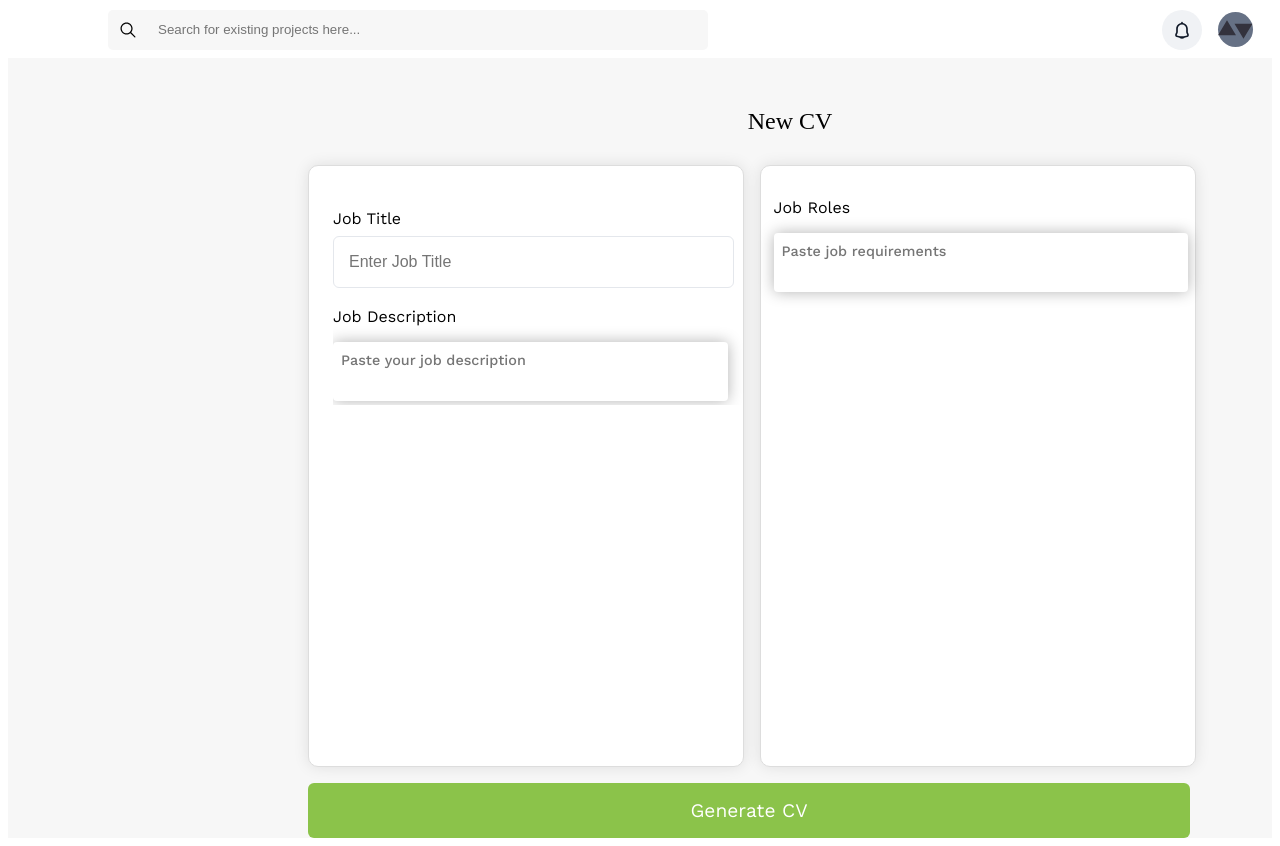
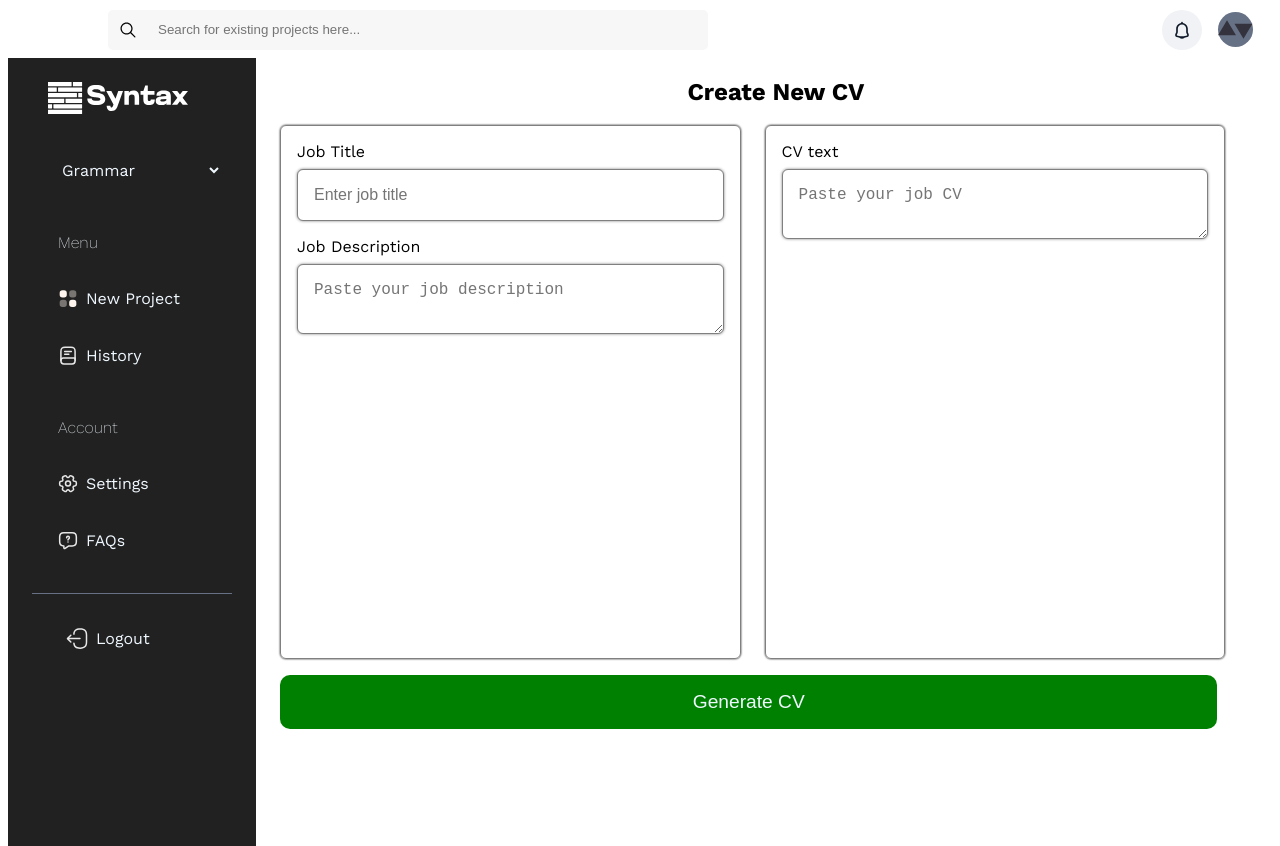
Before and after one commit to Tech-Shark/syntax, a React (Vite) app in the folder src/syntax_frontend/: page /new-cv in a window 1280 px wide. After the commit the page ends 800 px from the top, so only its background shows below. Built offline with nearby package versions, Linux system fonts and the light colour scheme.

Commit message:
restyled new-cv page

```diff
--- a/src/syntax_frontend/src/components/Header/header.module.css
+++ b/src/syntax_frontend/src/components/Header/header.module.css
@@ -33,6 +33,7 @@
     padding: 0 50px;
     height: 40px;
     border: none;
+    outline: none;
     width: 400px;
 }
 .logo_div{
--- a/src/syntax_frontend/src/components/Sidebar_CV/sidebar.module.css
+++ b/src/syntax_frontend/src/components/Sidebar_CV/sidebar.module.css
@@ -60,7 +60,7 @@ select{
     font-size: 1rem;
 }
 
-@media screen and (max-width: 1280px) {
+@media screen and (max-width: 1024px) {
     .sidebar_bg{
         display: none;
     }
--- a/src/syntax_frontend/src/views/NewCV/NewCv.jsx
+++ b/src/syntax_frontend/src/views/NewCV/NewCv.jsx
@@ -7,13 +7,13 @@ import { syntax_backend } from 'declarations/syntax_backend'
 
 function NewCv() {
     const [title, setTitle] = useState('');
-    const [role, setRole] = useState('');
     const [description, setDescription] = useState('');
+    const [cvText, setCvText] = useState('');
 
-    function handleRole(event) {
+    function handleCVText(event) {
         event.target.style.height = "auto";
         event.target.style.height = `${event.target.scrollHeight}px`;
-        setRole(event.target.value);
+        setCvText(event.target.value);
       }
     function handleDescription(event) {
         event.target.style.height = "auto";
@@ -50,9 +50,51 @@ function NewCv() {
 
   return (
     <div className={styles.new_cv_container}>
+        <Header />
+        <div className={styles.main_body}>
+        <div className={styles.sidebar_container}>
         <Sidebar />
-        <Header />
+        </div>
         <section className={styles.main_section}>
+        <h2>Create New CV</h2>
+            <div className={styles.cv_container}>
+
+            <div className={styles.left_container}>
+            <div className={styles.input_box}>
+                <label htmlFor="job_title">Job Title</label>
+                <input type="text" placeholder='Enter job title' />
+            </div>
+            <div className={styles.input_box}>
+                <label htmlFor="job_title">Job Description</label>
+                <textarea
+                        className={styles.textarea}
+                        placeholder="Paste your job description"
+                        onInput={handleDescription}
+                        value={description}
+                        >
+                </textarea>
+            </div>
+            </div>
+            <div className={styles.right_container}>
+            <div className={styles.left_input_box}>
+                <label htmlFor="job_title">CV text</label>
+                <textarea
+                        className={styles.textarea}
+                        placeholder="Paste your job CV"
+                        onInput={handleCVText}
+                        value={cvText}
+                        >
+                </textarea>
+            </div>
+            </div>
+            </div>
+            <button onClick={handleSubmit}>Generate CV</button>
+
+        </section>
+        </div>
+
+
+        {/* <section className={styles.main_section}>
         <header>New CV</header>
             <div className={styles.big_container}>
             <div className={styles.text_container}>
@@ -92,7 +134,8 @@ function NewCv() {
                 <button onClick={handleSubmit}>Generate CV</button>
             </div>
 
-        </section>
+        </section> */}
+
     </div>
   )
 }
--- a/src/syntax_frontend/src/views/NewCV/new-cv.module.css
+++ b/src/syntax_frontend/src/views/NewCV/new-cv.module.css
@@ -1,141 +1,98 @@
-.new_cv_container{
-    background: #F7F7F7;
-    min-height: 100vh;
+.main_body{
+    display: flex;
+    gap: 1.5rem;
+    font-family: "Work Sans";
+
+}
+.sidebar_container{
+    flex-basis: 20%;
 }
 .main_section{
-    margin-top: 50px;
-    margin-left: 300px;
-    display: flex;
-    flex-direction: column;
-    gap: 5%;
-}
-.big_container{
-    margin-top: 30px;
-    display: flex;
-    gap: 1rem;
-}
-.text_container, .role_container{
-    background: #fff;
-    height: 600px;
-    width: 45%;
-    border-radius: 10px;
-    border: 1px solid #ddd;
-    box-shadow: 0 0 15px rgb(0,
-    0, 0, 0.1);
+    min-height: 700px;
+    flex-basis: 80%;
 
 }
-
-.section{
-    width: 100%;
-    padding: 1.5rem;
-}
-.main_section header{
-    text-align: center;
-    font-size: 1.5rem;
-}
-form{
-    width: 100%;
-    font-family: "Work Sans";
-}
-.input_box, .text_area_box{
-    width: 85%;
-    margin-top: 1.2rem;
+.cv_container{
+    display: flex;
+    gap: 1.5rem;
 }
 
-.input_box input{
-    height: 50px;
-    width: 100%;
-    outline: none;
-    font-size: 1rem;
-    margin-top: 8px;
-    border: 1px solid #E4E7EC;
-    border-radius: 6px;
-    padding: 0 15px;
+.cv_container div{
+    flex-basis: 43%;
+}
+.main_section h2{
+    text-align: center;
 }
 
-.auto_textarea {
-    box-shadow: 0 0 15px rgb(0,
-        0, 0, 0.3);
-    /* background-color: #FFECE5; */
-    margin-top: 1rem;
-    width: 91%;
-    min-height: 50px;
-    max-height: 500px;
-    resize: none;
-    padding: 8px;
-    box-sizing: border-box;
-    font-family: "Work Sans";
-    font-size: 0.9rem;
-    font-weight: 500;
-    line-height: 1.5;
-    border: 1px solid #ccc;
-    border-radius: 4px;
-    outline: none;
-    border: none;
-  }
-  .textarea{
-    box-shadow: 0 0 15px rgb(0,
-        0, 0, 0.3);
-        /* background: #000; */
-    margin-top: 1rem;
-    width: 91%;
-    min-height: 50px;
-    max-height: 900px;
-    resize: none;
-    padding: 8px;
-    box-sizing: border-box;
-    font-family: "Work Sans";
-    font-size: 0.9rem;
-    font-weight: 500;
-    line-height: 1.5;
-    border: 1px solid #ccc;
-    border-radius: 4px;
-    outline: none;
-    border: none;
-  }
+.input_box, .left_input_box{
+    display: flex;
+    flex-wrap: wrap;
+    margin-bottom: 1rem;
+}
 
-  form .text_area_box{
-    max-height: 400px;
-    overflow-y: auto;
-    width: 100%;
-  }
-
-  .role_container .text_area_box {
-    padding: 0.8rem;
-    font-family: "Work Sans";
-    width: 105%;
-    max-height: 700px;
-
-  }
-
-  .button_container{
-    margin-top: 1rem;
-    width: 100%;
-  }
-.button_container button{
-    width: 91.5%;
+.left_container, .right_container{
+    border: 1px solid gray;
+    box-shadow: 0 0 2px;
     border-radius: 6px;
     padding: 1rem;
-    font-family: "Work Sans";
-    font-weight: 400;
+
+}
+.left_container{
+    min-height: 500px;
+}
+
+.input_box input, .input_box textarea, .left_input_box textarea{
+    width: 100%;
+    padding: 1rem;
+    border-radius: 6px;
+    outline: none;
+    border: 1px solid gray;
+    box-shadow: 0 0 3px gray;
+    margin-top: 0.5rem;
+    font-size: 1rem;
+    color: green;
+}
+
+.input_box textarea{
+    max-height: 400px;
+}
+
+.left_input_box textarea{
+    max-height: 500px;
+}
+
+.main_section button{
+    width: 94.5%;
+    margin-top: 1rem;
+    padding: 1rem;
+    border-radius: 10px;
+    border: none;
+    background-color: green;
+    color: aliceblue;
     font-size: 1.2rem;
-    color: #fff;
-    background-color: #8BC34A;
-    outline: none;
-    border: none;
     cursor: pointer;
 }
 
-@media screen and (max-width: 1024px) {
+.main_section button:hover{
+    background-color: hsla(120, 100%, 25%, 0.747);
+}
+
+@media screen and (max-width: 768px) {
+    .sidebar_container{
+        display: none;
+    }
     .main_section{
-        margin: 0;
+        flex-basis: 100%;
+
     }
-    .big_container{
-        margin: 0 auto;
+    .cv_container div{
+       flex-basis: 40%;
     }
-    .button_container{
-        margin-top: 20px;
-        margin-left: 175px;
-        width: 71%;
+    .cv_container{
+        justify-content: center;
+    }
+    .main_section button{
+        width: 92%;
+        margin-left: 23px;
     }
 }
```
Also changed, not shown: src/syntax_frontend/src/views/Grammar/Grammar.jsx (+9 -0 lines).
